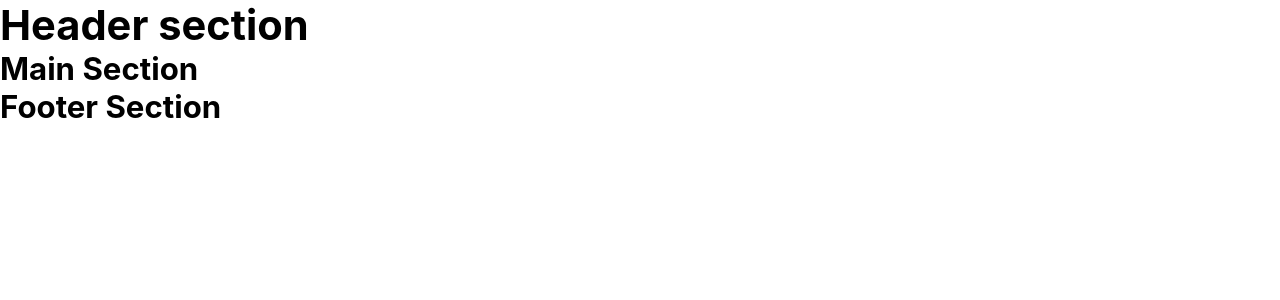
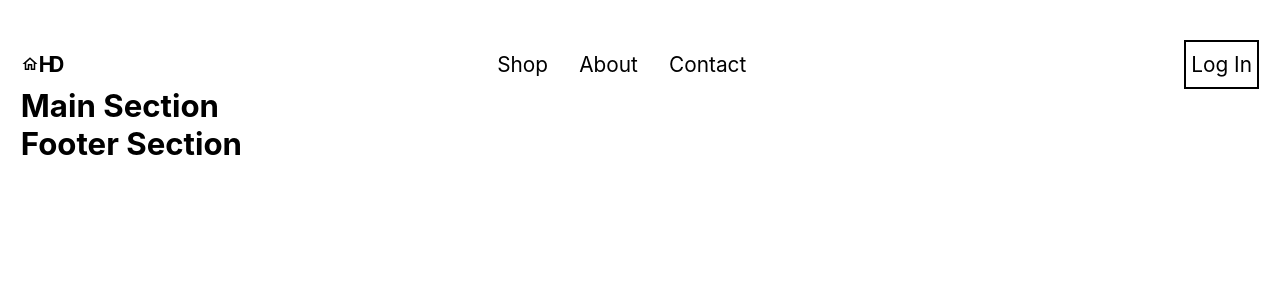
Before and after one commit to khwilo/home-decor, a Next.js app: page / in a window 1280 px wide. Shown: the top 300 px of the page. Built offline with nearby package versions, Linux system fonts and the light colour scheme.

Commit message:
Add content to the header section

```diff
--- /dev/null
+++ b/components/Nav.js
@@ -0,0 +1,27 @@
+import Link from 'next/link';
+
+import styles from '../styles/Nav.module.css';
+
+const Nav = () => (
+  <nav className={styles.nav}>
+    <ul className={styles.navList}>
+      <li className={styles.navItem}>
+        <Link href='#'>
+          <a className={styles.navLink}>Shop</a>
+        </Link>
+      </li>
+      <li className={styles.navItem}>
+        <Link href='#'>
+          <a className={styles.navLink}>About</a>
+        </Link>
+      </li>
+      <li className={styles.navItem}>
+        <Link href='#'>
+          <a className={styles.navLink}>Contact</a>
+        </Link>
+      </li>
+    </ul>
+  </nav>
+);
+
+export default Nav;
--- /dev/null
+++ b/container/Header.js
@@ -0,0 +1,31 @@
+import Image from 'next/image';
+import Link from 'next/link';
+
+import Nav from '../components/Nav';
+import styles from '../styles/Header.module.css';
+
+const Header = () => (
+  <header className={styles.header}>
+    <div className={styles.logo}>
+      <Link href='/'>
+        <div className={styles.logoContainer}>
+          <Image
+            src='/assets/images/home-icon.svg'
+            alt='home icon'
+            width='18px'
+            height='18px'
+          />
+          <h1 className={styles.logoTitle}>HD</h1>
+        </div>
+      </Link>
+    </div>
+    <Nav />
+    <div>
+      <Link href='/login'>
+        <a className={styles.logIn}>Log in</a>
+      </Link>
+    </div>
+  </header>
+);
+
+export default Header;
--- a/pages/index.js
+++ b/pages/index.js
@@ -1,16 +1,17 @@
 import Head from 'next/head';
+
+import Header from '../container/Header';
+import styles from '../styles/Home.module.css';
 
 export default function Home() {
   return (
-    <div>
+    <div className={styles.container}>
       <Head>
         <title>Home Decor</title>
         <link rel='icon' href='/favicon.ico' />
       </Head>
 
-      <header>
-        <h1>Header section</h1>
-      </header>
+      <Header />
 
       <main>
         <h2>Main Section</h2>
--- /dev/null
+++ b/styles/Header.module.css
@@ -0,0 +1,22 @@
+.header {
+  display: flex;
+  justify-content: space-between;
+  align-items: center;
+}
+
+.logoContainer {
+  display: flex;
+  align-items: center;
+  cursor: pointer;
+}
+
+.logoTitle {
+  font-size: 1rem;
+  letter-spacing: -5px;
+}
+
+.logIn {
+  text-transform: capitalize;
+  border: 2px solid black;
+  padding: 0.5rem 0.25rem;
+}
--- /dev/null
+++ b/styles/Home.module.css
@@ -0,0 +1,4 @@
+.container {
+  padding: 2rem 1rem;
+  min-height: 100vh;
+}
--- /dev/null
+++ b/styles/Nav.module.css
@@ -0,0 +1,12 @@
+.navList {
+  display: flex;
+}
+
+.navItem + .navItem {
+  margin-left: 0.5rem;
+}
+
+.navLink {
+  display: block;
+  padding: 0.5rem;
+}
--- a/styles/globals.css
+++ b/styles/globals.css
@@ -12,7 +12,8 @@ html,
 body,
 h1,
 h2,
-p {
+p,
+ul {
   padding: 0;
   margin: 0;
 }
@@ -34,3 +35,7 @@ a {
 img {
   max-width: 100%;
 }
+
+ul {
+  list-style-type: none;
+}
```
